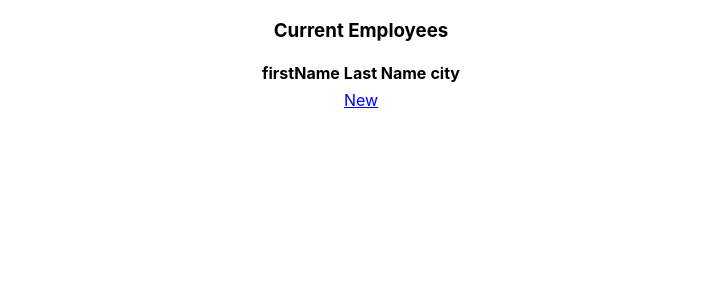
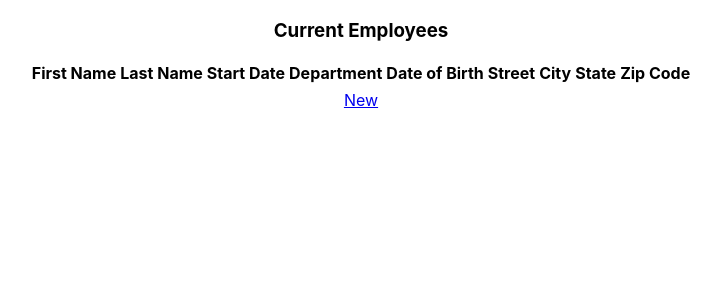
Before and after one commit to SerylLns/Project14-React, a React (Create React App) app: page / in a window 1280 px wide. Shown: the top 300 px of the page, without its empty margins (279-1000 px from the left). Built offline with nearby package versions, Linux system fonts and the light colour scheme.

Commit message:
add plug-in for table "tanstack/react-table"

```diff
--- a/src/containers/List.js
+++ b/src/containers/List.js
@@ -16,8 +16,10 @@ const List = () => {
   const columnHelper = createColumnHelper()
 
   const columns = [
-    columnHelper.accessor("firstName", {
-      cell: (info) => info.getValue(),
+    columnHelper.accessor((row) => row.firstName, {
+      id: "firstName",
+      cell: (info) => <i>{info.getValue()}</i>,
+      header: () => <span>First Name</span>,
     }),
     columnHelper.accessor((row) => row.lastName, {
       id: "lastName",
@@ -25,11 +27,42 @@ const List = () => {
       header: () => <span>Last Name</span>,
     }),
     columnHelper.accessor((row) => row.city, {
+      id: "startDate",
+      cell: (info) => <i>{info.getValue()}</i>,
+      header: () => <span>Start Date</span>,
+    }),
+    columnHelper.accessor((row) => row.department, {
+      id: "department",
+      cell: (info) => <i>{info.getValue()}</i>,
+      header: () => <span>Department</span>,
+    }),
+    columnHelper.accessor((row) => row.birthdate, {
+      id: "dateOfBirth",
+      cell: (info) => <i>{info.getValue()}</i>,
+      header: () => <span>Date of Birth</span>,
+    }),
+    columnHelper.accessor((row) => row.street, {
+      id: "street",
+      cell: (info) => <i>{info.getValue()}</i>,
+      header: () => <span>Street</span>,
+    }),
+    columnHelper.accessor((row) => row.city, {
       id: "city",
       cell: (info) => <i>{info.getValue()}</i>,
-      header: () => <span>city</span>,
+      header: () => <span>City</span>,
+    }),
+    columnHelper.accessor((row) => row.state, {
+      id: "state",
+      cell: (info) => <i>{info.getValue()}</i>,
+      header: () => <span>State</span>,
+    }),
+    columnHelper.accessor((row) => row.zipCode, {
+      id: "zipCode",
+      cell: (info) => <i>{info.getValue()}</i>,
+      header: () => <span>Zip Code</span>,
     }),
   ];
+
 
 
 
```
